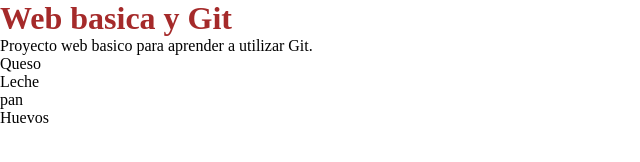
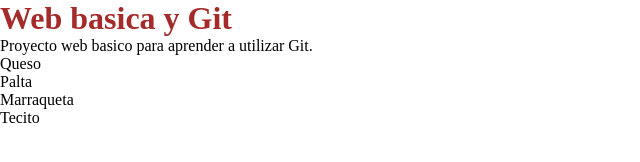
Before and after one commit to ajavierolave-alt/Web-basico-Git, a plain HTML site: page index.html in a window 1280 px wide. Shown: the full height of the page, 0-640 px from the left. Drawn offline with Linux system fonts and the light colour scheme.

Commit message:
Agregar lista de pan con palta y queso y tecito

```diff
--- a/index.html
+++ b/index.html
@@ -14,9 +14,9 @@
 
     <ul>
         <li>Queso</li>
-        <li>Leche</li>
-        <li>pan</li>
-        <li>Huevos</li>
+        <li>Palta</li>
+        <li>Marraqueta</li>
+        <li>Tecito</li>
    </ul>
 </body>
 
```
